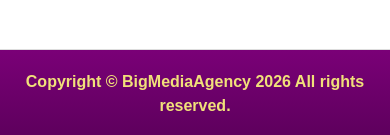
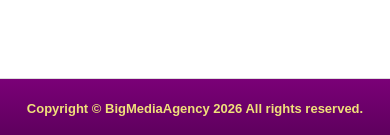
Before and after one commit to yasminhizz/destina-frontend, a Next.js app: page / in a window 390 px wide. Shown: the part 706-841 px from the top of the page. Built offline with nearby package versions, Linux system fonts and the light colour scheme; no server answers.

Commit message:
Improve homepage styling

```diff
--- a/app/home.css
+++ b/app/home.css
@@ -1,3 +1,20 @@
+* {
+  box-sizing: border-box;
+}
+
+html,
+body {
+  width: 100%;
+  overflow-x: hidden;
+}
+
+img {
+  max-width: 100%;
+}
+
+
+
+
 .home-page {
   max-width: 1220px;
   margin: 0 auto;
--- a/components/footer.css
+++ b/components/footer.css
@@ -12,3 +12,9 @@
   font-weight: 600;
   color: #F1E07A;
 }
+
+@media (max-width: 768px) {
+  .site-footer p {
+    font-size: 13px;
+  }
+}
```
